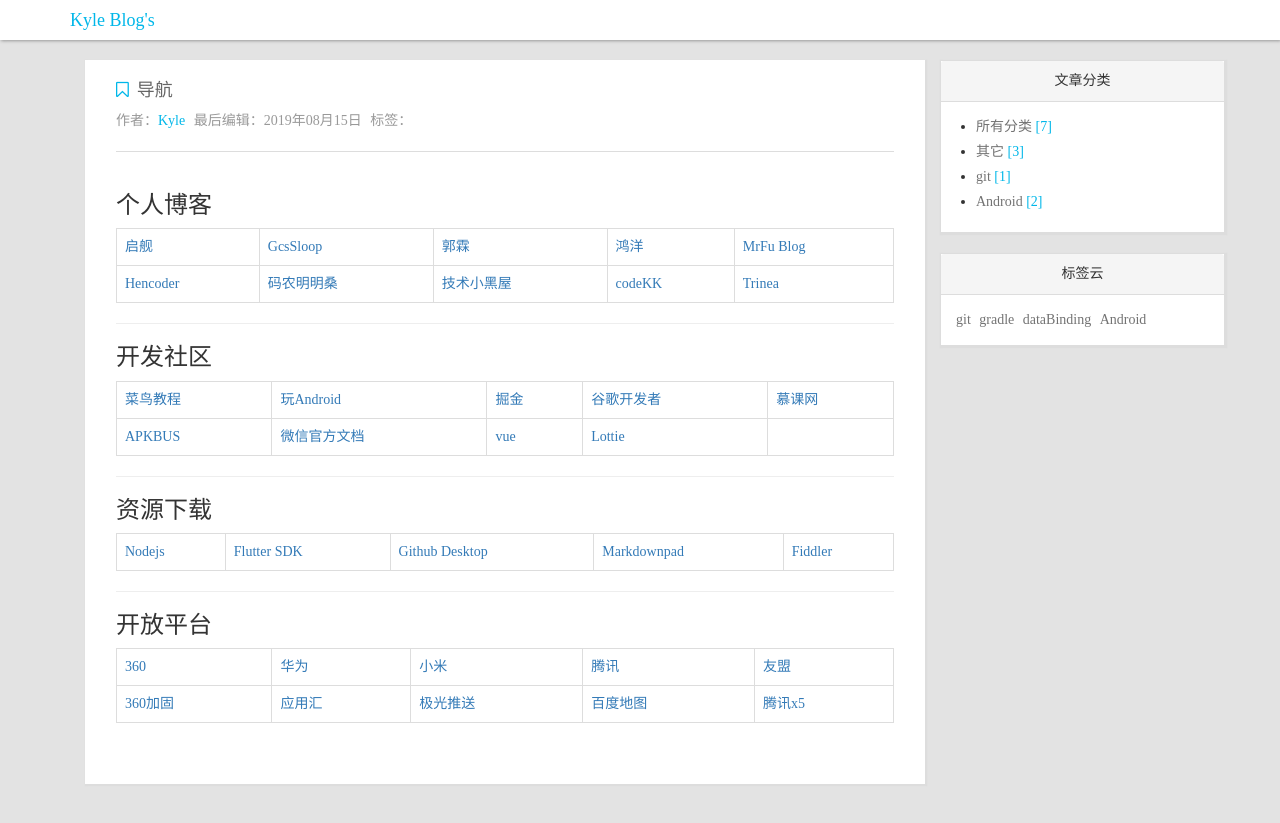
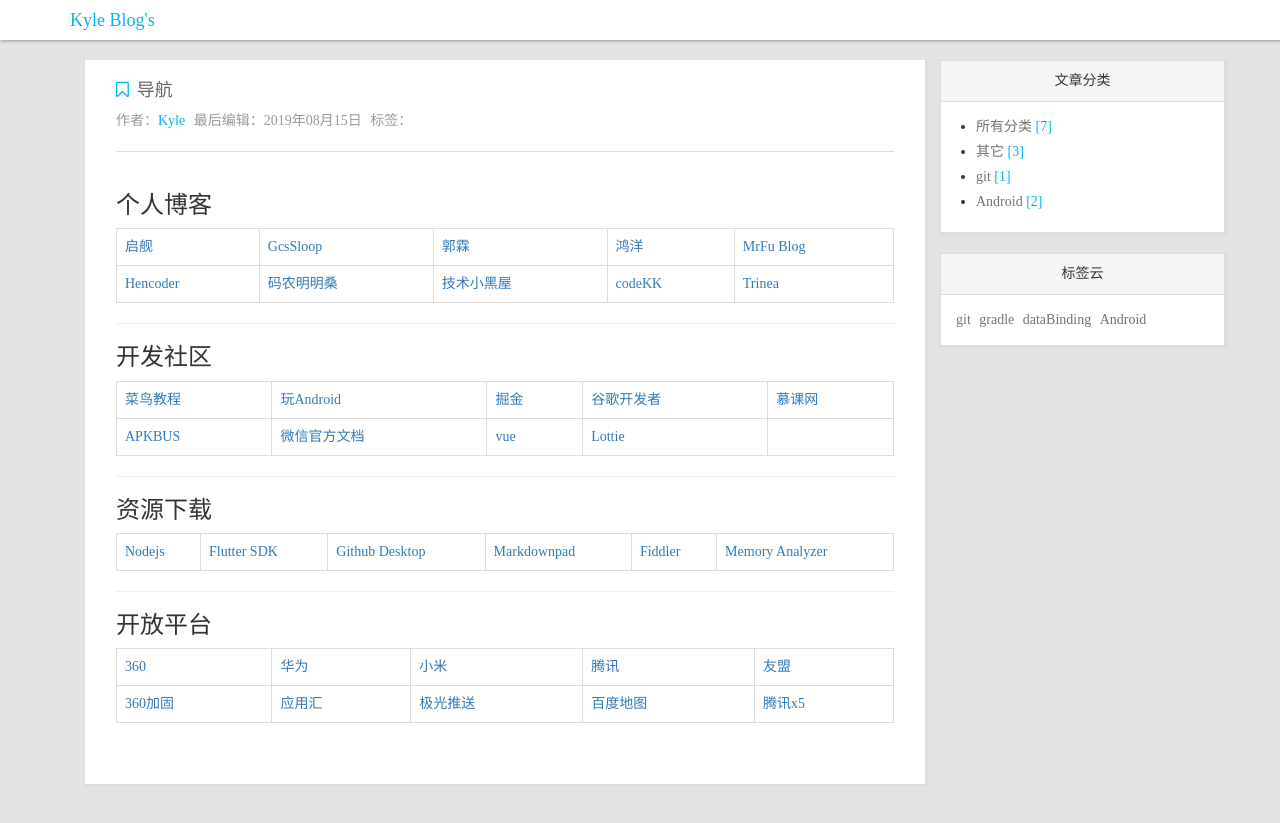
Before and after one commit to z981446402/kyle.github.com, a Jekyll site: the page built from _posts/2019-08-15-导航.md, in a window 1280 px wide. Shown: the top 823 px of the page. Built offline with Jekyll 4.4.1, drawn with Linux system fonts in a browser that asks for light colours; nearby versions of some CDN libraries; comment, search, counter and statistics services are not loaded.

Commit message:
Update 2019-08-15-导航.md

```diff
--- a/_posts/2019-08-15-导航.md
+++ b/_posts/2019-08-15-导航.md
@@ -52,6 +52,7 @@
     <td><a href="https://desktop.github.com/" target="_blank">Github Desktop</a></td>
     <td><a href="http://markdownpad.com/download.html/" target="_blank">Markdownpad</a></td>
     <td><a href="https://www.telerik.com/fiddler" target="_blank">Fiddler</a></td>
+	<td><a href="https://www.eclipse.org/mat/downloads.php" target="_blank">Memory Analyzer </a></td>
    </tr>
 </table>
 
```
